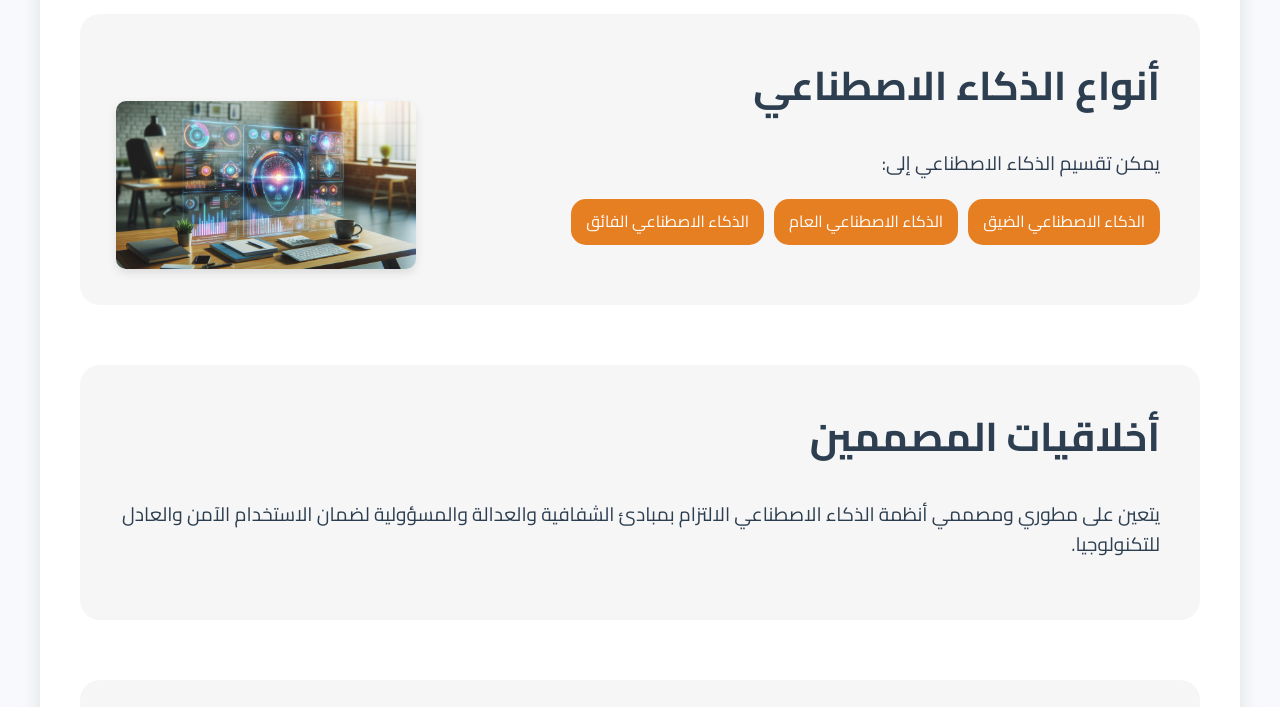
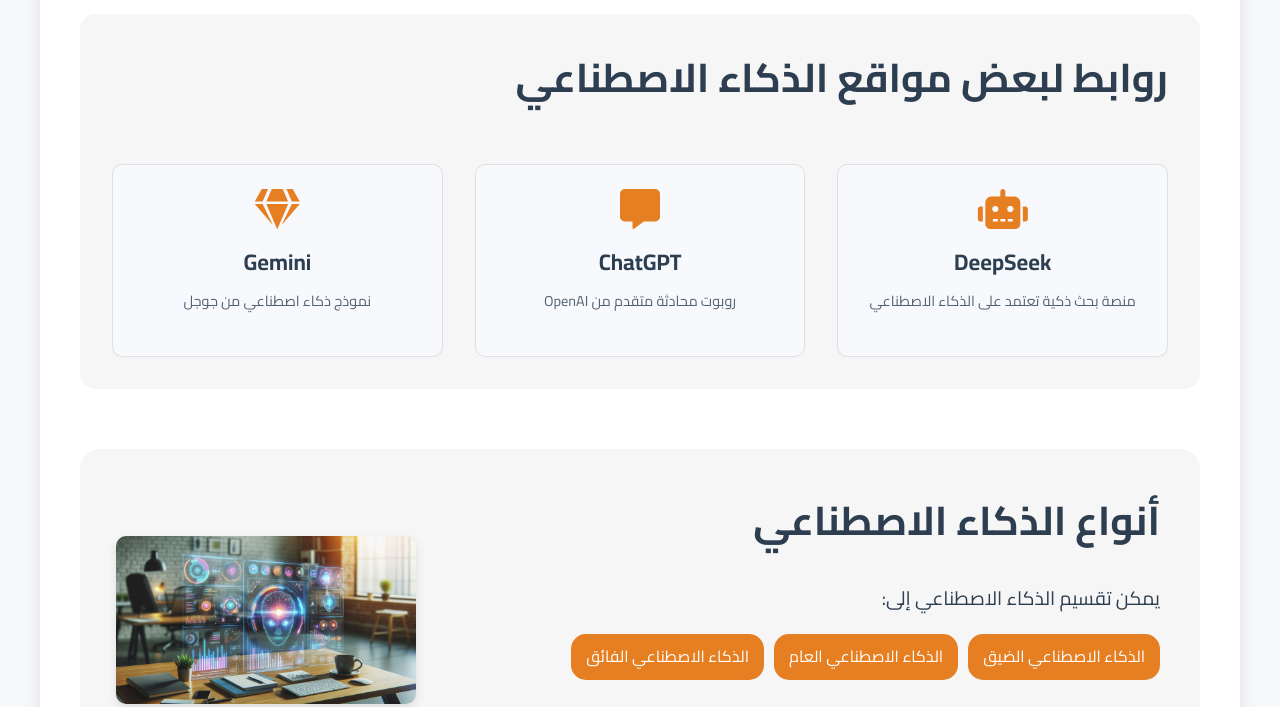
Before and after one commit to amged10/AI, a plain HTML site: page index.html in a window 1280 px wide. Shown: the part 1796-2503 px from the top of the page. Drawn offline with Linux system fonts and the light colour scheme.

Commit message:
Add files via upload

```diff
--- a/index.html
+++ b/index.html
@@ -23,6 +23,7 @@
         <li><a href="#types"><i class="fas fa-layer-group"></i> أنواعه</a></li>
         <li><a href="#designEthics"><i class="fas fa-user-shield"></i> أخلاقيات المصممين</a></li>
         <li><a href="#applications"><i class="fas fa-cogs"></i> تطبيقاته</a></li>
+        <li><a href="#aiLinks"><i class="fas fa-link"></i> روابط مهمة</a></li>
         <!-- إضافة رابط للقسم الجديد -->
         <li><a href="#aiExamples"><i class="fas fa-brain"></i> أمثلة الذكاء الاصطناعي</a></li>
         <li><a href="#gallery"><i class="fas fa-images"></i> معرض الصور</a></li>
@@ -60,7 +61,34 @@
         يجب أن يتم استخدام الذكاء الاصطناعي مع مراعاة الأخلاقيات التي تحمي الخصوصية وتعزز الشفافية وتضمن العدالة، لتفادي التحيزات والنتائج السلبية.
       </p>
     </section>
+    <section id="aiLinks">
+      <h2>روابط لبعض مواقع الذكاء الاصطناعي</h2>
+      <div class="ai-links-container">
+        <div class="ai-link-card">
+          <a href="https://www.deepseek.com" target="_blank" rel="noopener noreferrer">
+            <i class="fas fa-robot"></i>
+            <h3>DeepSeek</h3>
+            <p>منصة بحث ذكية تعتمد على الذكاء الاصطناعي</p>
+          </a>
+        </div>
 
+        <div class="ai-link-card">
+          <a href="https://chat.openai.com" target="_blank" rel="noopener noreferrer">
+            <i class="fas fa-comment-alt"></i>
+            <h3>ChatGPT</h3>
+            <p>روبوت محادثة متقدم من OpenAI</p>
+          </a>
+        </div>
+
+        <div class="ai-link-card">
+          <a href="https://gemini.google.com" target="_blank" rel="noopener noreferrer">
+            <i class="fas fa-gem"></i>
+            <h3>Gemini</h3>
+            <p>نموذج ذكاء اصطناعي من جوجل</p>
+          </a>
+        </div>
+    </div>
+    </section>
     <section id="types">
       <h2>أنواع الذكاء الاصطناعي</h2>
       <p>
@@ -106,7 +134,7 @@
         <li>تشخيص الأمراض باستخدام تقنيات التعلم الآلي</li>
         <li>المركبات ذاتية القيادة</li>
         <li>التحليل الذكي للبيانات في التسويق والمالية</li>
-        <li>روبوتات الدردشة مثل Chatgpt,Deepseek,Gemni</li>
+        <li>روبوتات الدردشة مثل Chatgpt,Deepseek,Gemini</li>
       </ul>
       <img class="eimg" src="images/ai_examples.webp" alt="أمثلة الذكاء الاصطناعي" style="width:300px;height:168px;">
     </section>
--- a/style.css
+++ b/style.css
@@ -194,6 +194,68 @@ section ul li:hover {
     list-style-type: none;            /* إزالة النقط (اختياري) */
     padding: 0;                       /* إزالة المسافات الداخلية الافتراضية */
 }
+/* تنسيق قسم الروابط */
+#aiLinks {
+  background: var(--section-bg);
+  padding: 2rem;
+  border-radius: 15px;
+}
+
+.ai-links-container {
+  display: grid;
+  grid-template-columns: repeat(auto-fit, minmax(250px, 1fr));
+  gap: 2rem;
+  margin-top: 1.5rem;
+}
+
+.ai-link-card {
+  background: var(--bg-color);
+  border-radius: 10px;
+  padding: 1.5rem;
+  transition: transform 0.3s ease;
+  border: 1px solid rgba(0,0,0,0.1);
+}
+
+.ai-link-card:hover {
+  transform: translateY(-5px);
+  box-shadow: 0 5px 15px rgba(0,0,0,0.1);
+}
+
+.ai-link-card a {
+  text-decoration: none;
+  color: var(--text-color);
+  display: flex;
+  flex-direction: column;
+  align-items: center;
+}
+
+.ai-link-card i {
+  font-size: 2.5rem;
+  margin-bottom: 1rem;
+  color: var(--secondary-color);
+}
+
+.ai-link-card h3 {
+  font-size: 1.4rem;
+  margin-bottom: 0.5rem;
+}
+
+.ai-link-card p {
+  font-size: 0.9rem;
+  text-align: center;
+  color: var(--text-color);
+  opacity: 0.8;
+}
+
+@media (max-width: 768px) {
+  .ai-links-container {
+    grid-template-columns: 1fr;
+  }
+
+  .ai-link-card {
+    padding: 1rem;
+  }
+}
 .eimg{
     position: absolute;
     top: 45%;
```
